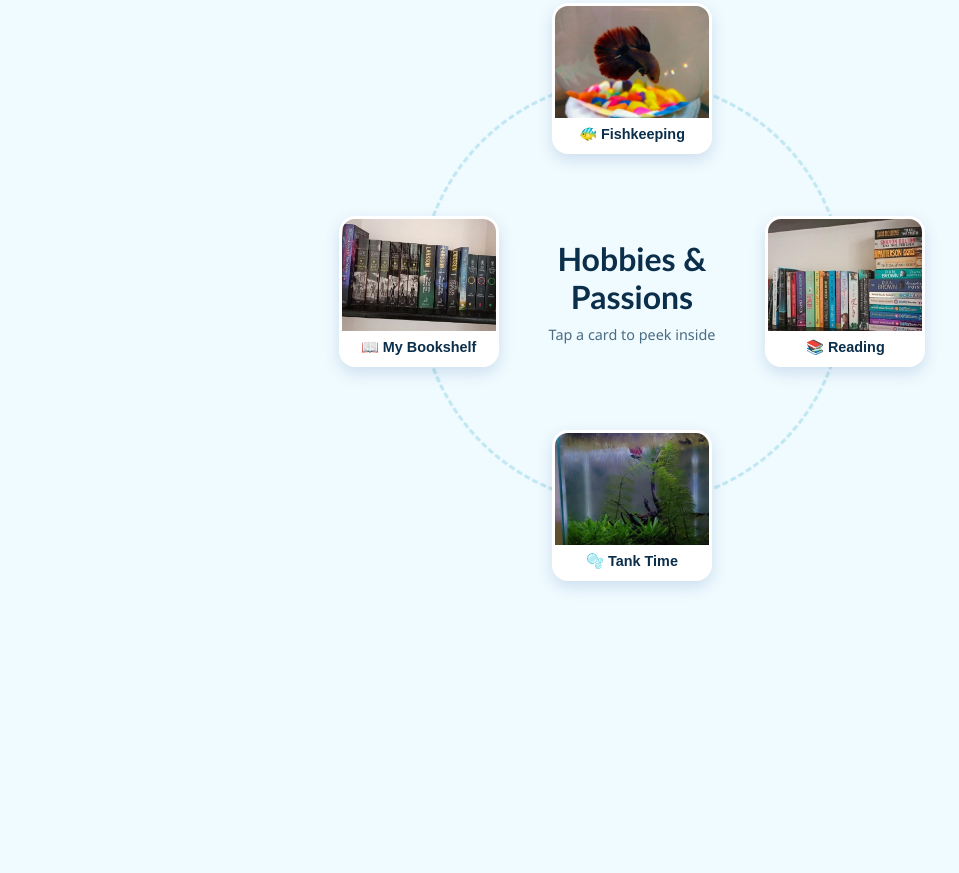
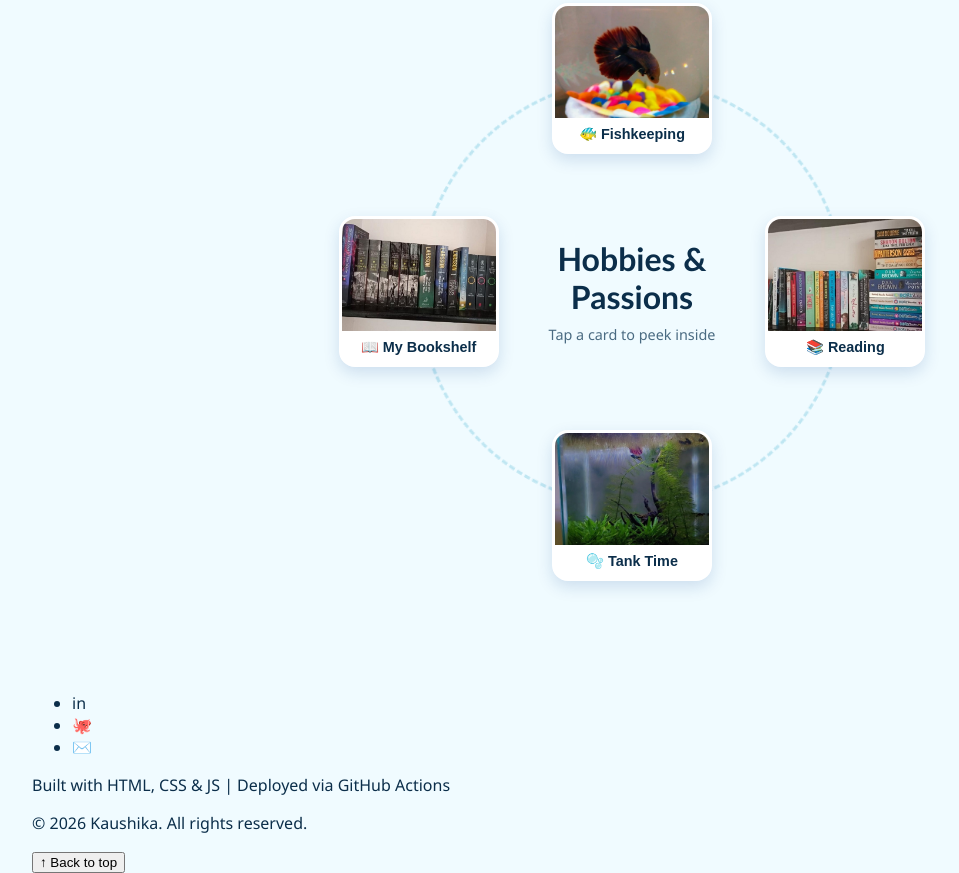
Before and after one commit to kaushika654/profile-website, a plain HTML site: page index.html in a window 1280 px wide. Shown: the part 4059-4932 px from the top of the page, without its empty margins (8-967 px from the left). Before the commit the page ends 4735 px from the top, so only its background shows below. Drawn offline with Linux system fonts and the light colour scheme.

Commit message:
Add footer markup with social links, credits and back-to-top button

```diff
--- a/index.html
+++ b/index.html
@@ -225,8 +225,19 @@
       </div>
     </section>
   </main>
-  <footer id="footer"></footer>
-  <div class="lightbox" id="lightbox" role="dialog" aria-modal="true" aria-labelledby="lightbox-title" aria-hidden="true">
+  <footer id="footer" class="footer">
+    <div class="container">
+      <ul class="social-links">
+        <li><a class="social-link" href="https://www.linkedin.com/in/kaushika-g-45b701258/" target="_blank" rel="noopener noreferrer" aria-label="LinkedIn profile">in</a></li>
+        <li><a class="social-link" href="https://github.com/kaushika654" target="_blank" rel="noopener noreferrer" aria-label="GitHub profile">🐙</a></li>
+        <li><a class="social-link" href="mailto:kaushdev654@gmail.com" aria-label="Send me an email">✉️</a></li>
+      </ul>
+      <p class="footer-credit">Built with HTML, CSS &amp; JS | Deployed via GitHub Actions</p>
+      <p class="footer-copy">&copy; <span id="year">2026</span> Kaushika. All rights reserved.</p>
+      <button class="back-to-top" id="back-to-top" type="button">&uarr; Back to top</button>
+    </div>
+  </footer>
+    <div class="lightbox" id="lightbox" role="dialog" aria-modal="true" aria-labelledby="lightbox-title" aria-hidden="true">
     <div class="lightbox-content">
       <button class="lightbox-close" id="lightbox-close" type="button" aria-label="Close">&times;</button>
       <img class="lightbox-image" id="lightbox-image" src="images/hobbies/fish-1.jpg" alt="Expanded hobby photo">
```
